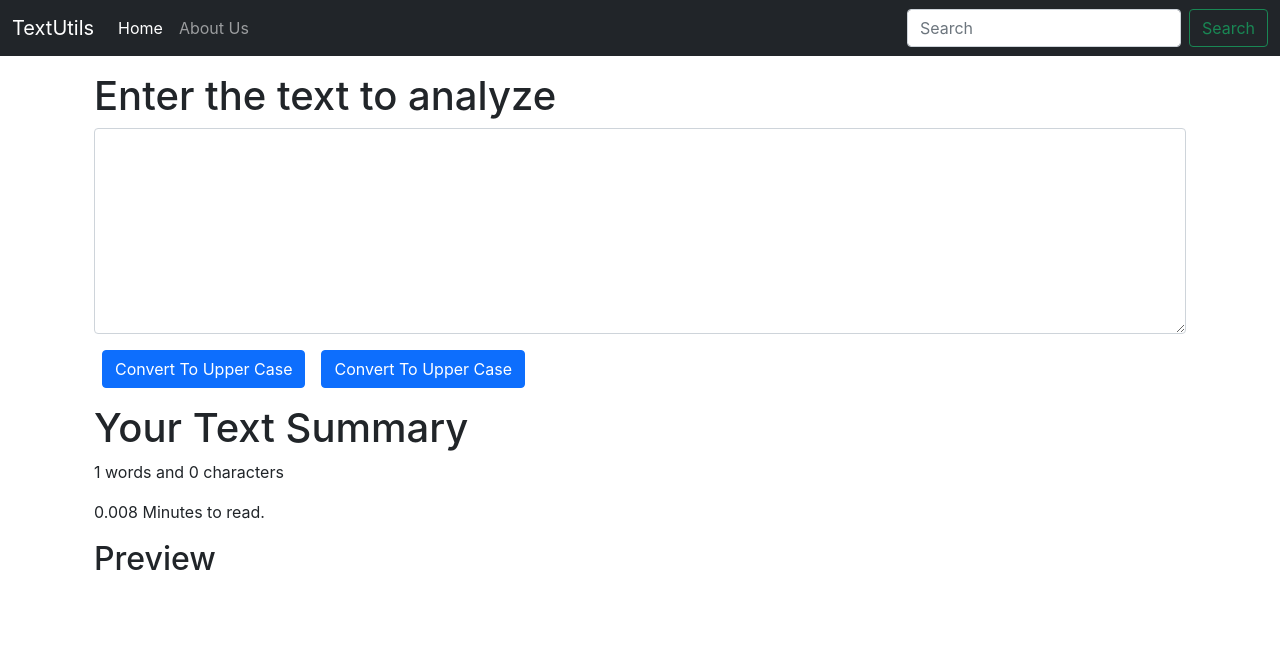
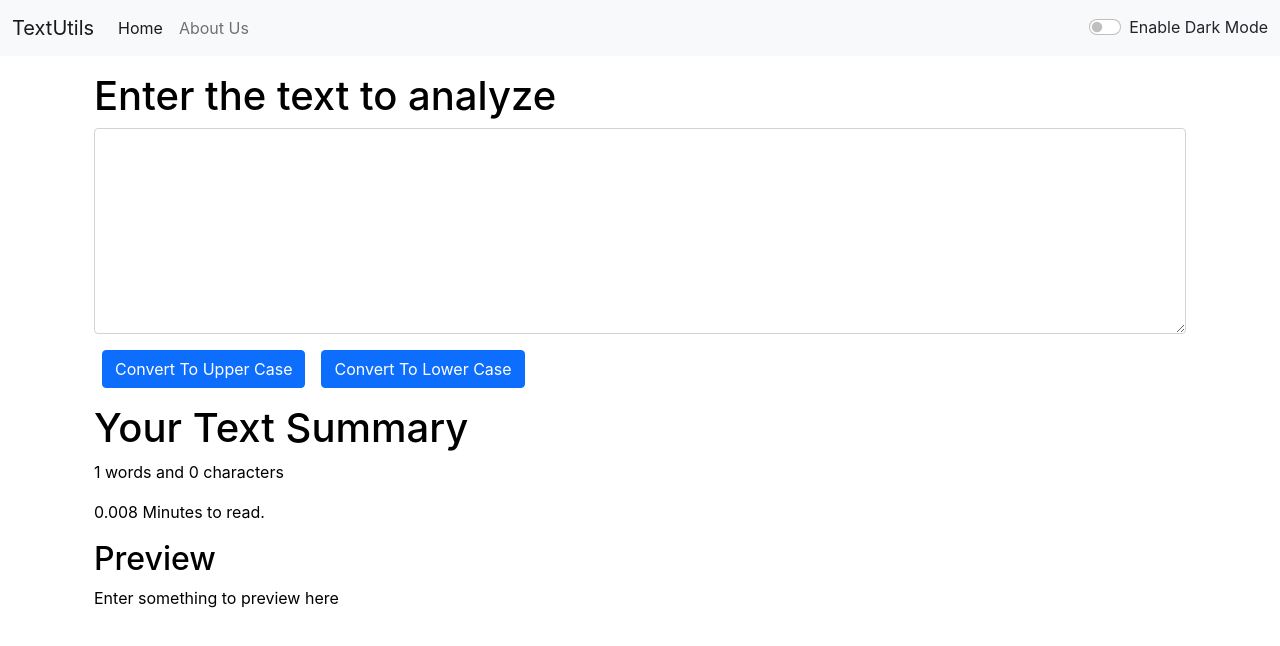
Before and after one commit to dhritich20baruah/ReactCourse, a React (Create React App) app: page / in a window 1280 px wide. Shown: the top 646 px of the page. Built offline with nearby package versions, Linux system fonts and the light colour scheme.

Commit message:
Lesson12

```diff
--- a/src/App.js
+++ b/src/App.js
@@ -3,13 +3,27 @@
 // import About from './Components/About';
 import Navbar from './Components/Navbar';
 import TextForm from './Components/TextForm';
+import React, { useState } from 'react';
+
 
 function App() {
+  const [mode, setMode] = useState('light'); //Whether dark mode is enabled or not
+
+  const toggleMode = () =>{
+    if (mode === 'light'){
+      setMode('dark');
+      document.body.style.backgroundColor = '#212529'
+    }
+    else{
+      setMode('light');
+      document.body.style.backgroundColor = 'white'
+    }
+  }
   return (
     <>
-    <Navbar title="TextUtils" aboutText="About Us"/>
+    <Navbar title="TextUtils" aboutText="About Us" mode={mode} toggleMode={toggleMode}/>
     <div className="container my-3">
-    <TextForm heading="Enter the text to analyze"/>
+    <TextForm heading="Enter the text to analyze" mode={mode} toggleMode={toggleMode}/>
     {/* <About/> */}
     </div>
     </>
--- a/src/Components/Navbar.js
+++ b/src/Components/Navbar.js
@@ -1,11 +1,11 @@
-import React from 'react'
-import PropTypes from 'prop-types'
+import React from 'react';
+import PropTypes from 'prop-types';
 
 
 export default function Navbar(props) {
     return (
 
-            <nav className="navbar navbar-expand-lg navbar-dark bg-dark">
+        <nav className={`navbar navbar-expand-lg navbar-${props.mode} bg-${props.mode}`}>
             <div className="container-fluid">
                 <a className="navbar-brand" href="/">{props.title}</a>
                 <button className="navbar-toggler" type="button" data-bs-toggle="collapse" data-bs-target="#navbarSupportedContent" aria-controls="navbarSupportedContent" aria-expanded="false" aria-label="Toggle navigation">
@@ -19,13 +19,15 @@
                         <li className="nav-item">
                             <a className="nav-link" href="/">{props.aboutText}</a>
                         </li>
-
-
                     </ul>
-                        <form className="d-flex">
+                    {/* <form className="d-flex">
                             <input className="form-control me-2" type="search" placeholder="Search" aria-label="Search" />
                             <button className="btn btn-outline-success" type="submit">Search</button>
-                        </form>
+                        </form> */}
+                    <div className={`form-check form-switch text-${props.mode==='light'?'dark':'light'}`}>
+                        <input className="form-check-input" onClick={props.toggleMode} type="checkbox" id="flexSwitchCheckDefault"/>
+                        <label className="form-check-label" htmlFor="flexSwitchCheckDefault">Enable Dark Mode</label>
+                    </div>
                 </div>
             </div>
         </nav>
@@ -33,8 +35,10 @@
     )
 }
 
-Navbar.propTypes = {title: PropTypes.string.isRequired,
-                    aboutText:PropTypes.string,}
+Navbar.propTypes = {
+    title: PropTypes.string.isRequired,
+    aboutText: PropTypes.string,
+}
 
 Navbar.defaultProps = {
     title: "Set Title Here",
--- a/src/Components/TextForm.js
+++ b/src/Components/TextForm.js
@@ -19,21 +19,21 @@
     const [text, setText] = useState('');
     return (
         <>
-        <div className="container">
+        <div className="container" style={{color: props.mode==='dark'?'white':'black'}}>
             <h1>{props.heading}</h1>
             <div className="mb-3">
-                <textarea className="form-control" id="myBox" value={text} onChange={handleOnChange} rows="8"></textarea>
+                <textarea className="form-control" id="myBox" value={text} onChange={handleOnChange} rows="8" style={{backgroundColor: props.mode==='dark'?'#212529':'white', color: props.mode==='dark'?'white':'black'}}></textarea>
             </div>
             <button className="btn btn-primary mx-2" onClick={handleUpClick}>Convert To Upper Case</button>
-            <button className="btn btn-primary mx-2" onClick={handleLoClick}>Convert To Upper Case</button>
+            <button className="btn btn-primary mx-2" onClick={handleLoClick}>Convert To Lower Case</button>
 
         </div>
-        <div className="container my-3">
+        <div className="container my-3" style={{color: props.mode==='dark'?'white':'black'}}>
             <h1>Your Text Summary</h1>
             <p>{text.split(' ').length} words and {text.length} characters</p>
             <p>{0.008 * text.split(' ').length} Minutes to read.</p>
             <h2>Preview</h2>
-            <p>{text}</p>
+            <p>{text.length>0?text:"Enter something to preview here"}</p>
         </div>
         </>
     )
```
Lines whose indentation alone changed are shown as unchanged.
